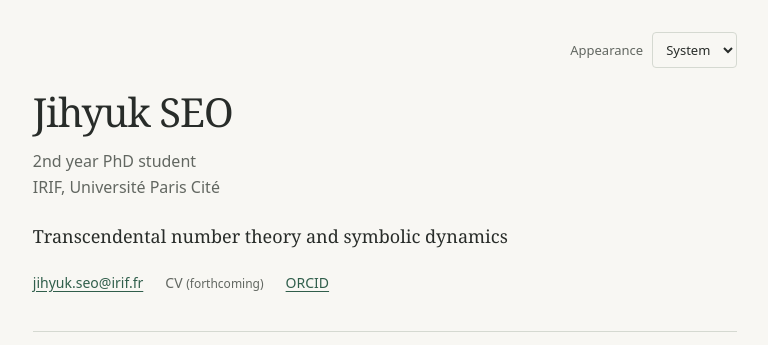
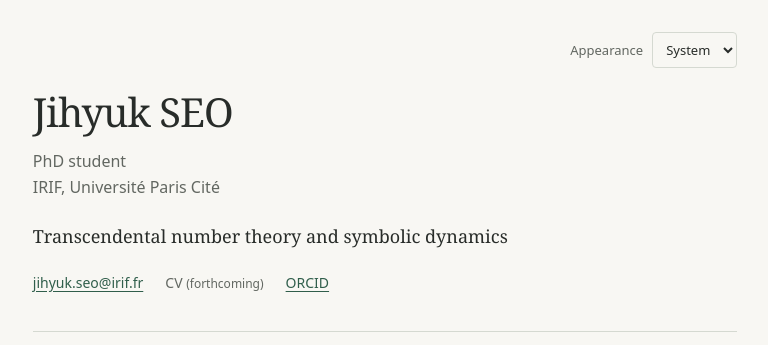
Before and after one commit to seojihyuk26/seojihyuk26.github.io, a Jekyll site: the page built from index.md, in a window 1280 px wide. Shown: the top 345 px of the page, without its empty margins (255-1023 px from the left). Built offline with Jekyll 4.4.1, drawn with Linux system fonts in a browser that asks for light colours.

```diff
--- a/index.md
+++ b/index.md
@@ -2,14 +2,15 @@
 layout: default
 profile: true
 title: "Jihyuk SEO"
-role: "2nd year PhD student"
+role: "PhD student"
+supervisor: ["Wolfgang Steiner", "Faustine Adiceam"]
 affiliation: "IRIF, Université Paris Cité"
 research: "Transcendental number theory and symbolic dynamics"
 email: "jihyuk.seo@irif.fr"
 # Upload cv.pdf to the repository root, then change this to "/cv.pdf".
 cv: ""
 # Paste your full ORCID profile URL here when ready.
-orcid: "0009-0007-0415-2692"
+orcid: "https://orcid.org/0009-0007-0415-2692"
 ---
 
 ## Papers and preprints
```
Also changed, not shown: .github/workflows/build-check.yml (added).
